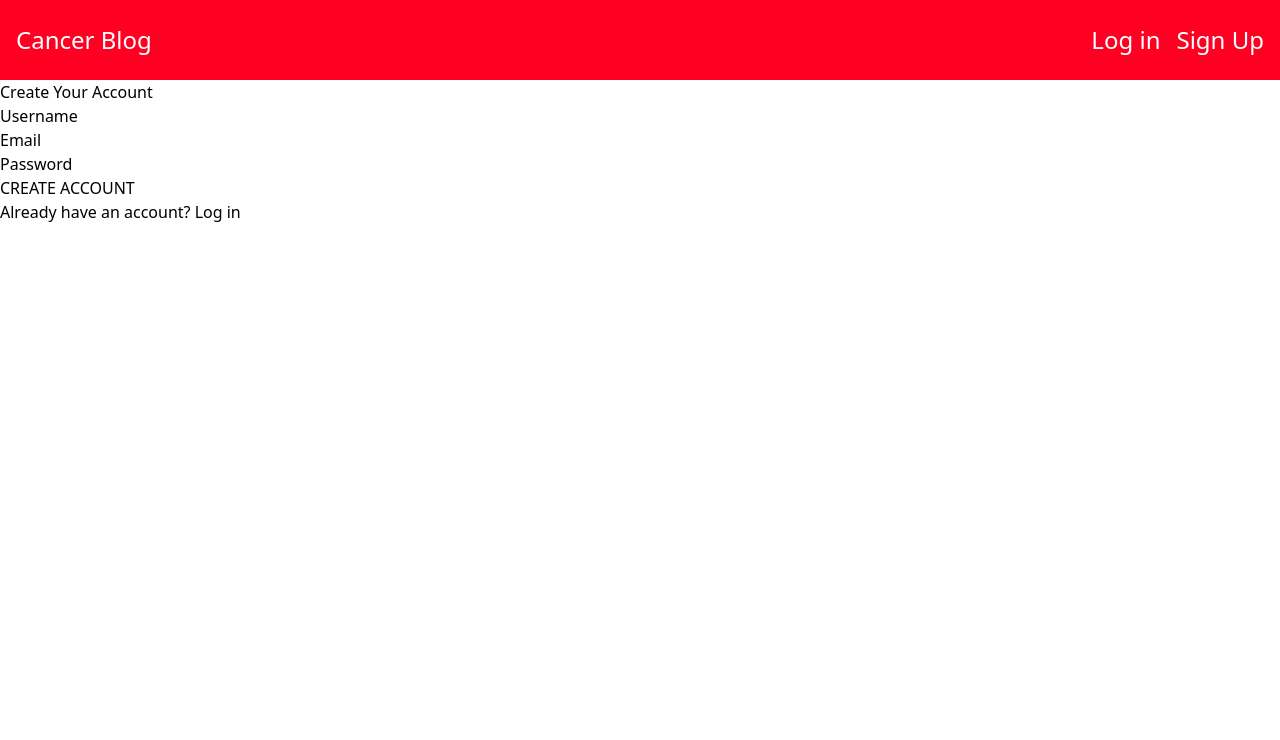
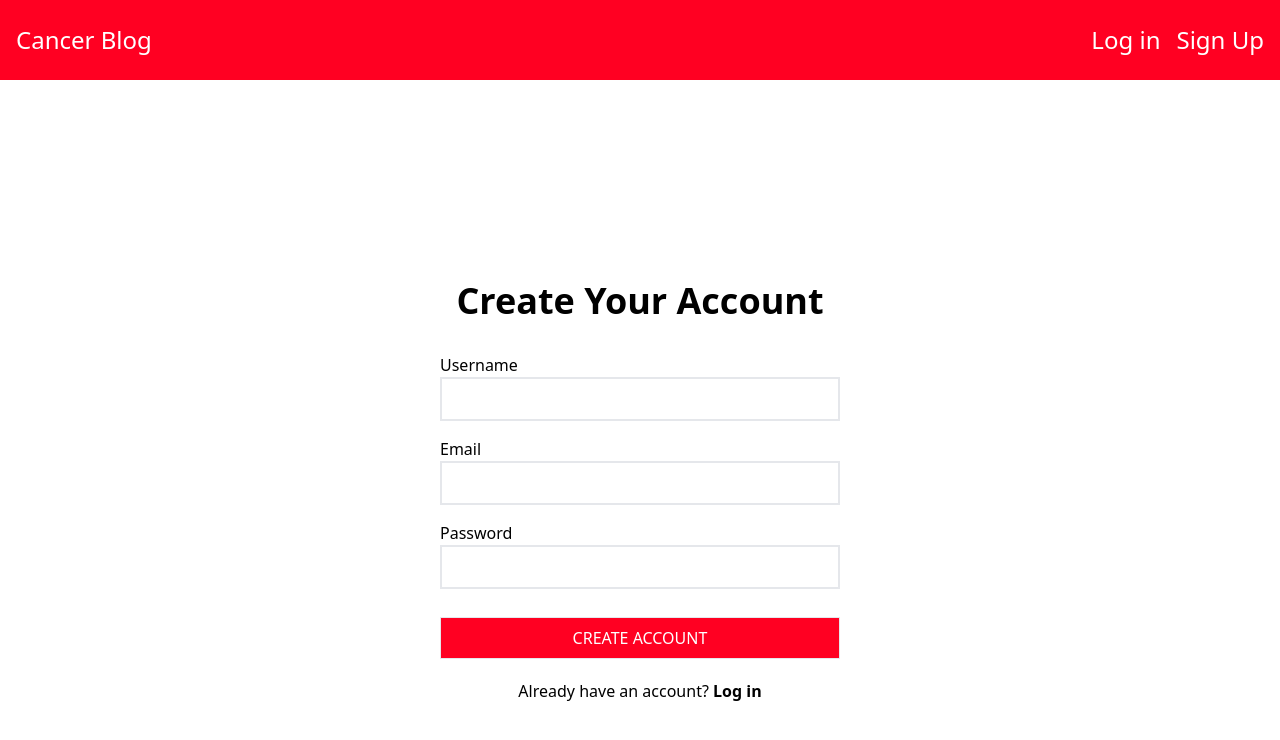
Before and after one commit to chris-15/Journey, a React (Create React App) app in the folder client/: page /signup in a window 1280 px wide. Shown: the top 740 px of the page. Built offline with nearby package versions, Linux system fonts and the light colour scheme; the HTML template or start-up script is replaced by a standard one.

Commit message:
added initial styling to sign up page

```diff
--- a/client/src/pages/Signup.js
+++ b/client/src/pages/Signup.js
@@ -1,12 +1,14 @@
-import React, { useState } from 'react';
-import { useMutation } from '@apollo/client';
-import { ADD_USER } from '../utils/mutations';
+import React, { useState } from "react";
+import { useMutation } from "@apollo/client";
+import { ADD_USER } from "../utils/mutations";
+import Auth from "../utils/auth";
+
 
 const Signup = () => {
   const [formState, setFormState] = useState({
-        username: '',
-        email: '',
-        password: '',
+    username: "",
+    email: "",
+    password: "",
   });
 
   const [addUser, { error }] = useMutation(ADD_USER);
@@ -36,41 +38,66 @@ const Signup = () => {
   };
 
   return (
-    <main>
-        <div>
-            <form>
-                <h2>
+    <main className="grid grid-cols-1 h-screen w-full">
+      <div className="flex flex-col justify-center">
+        <form
+          className="max-w-[400px] w-full mx-auto"
+          onSubmit={handleFormSubmit}
+        >
+          <h2 className="text-4xl font-bold text-center py-6">
             Create Your Account
           </h2>
           {/* username */}
-                <div>
-                    <label htmlFor='username'>Username</label>
-                    <input id='username' type='username' name='username'></input>
+          <div className="flex flex-col py-2">
+            <label htmlFor="username">Username</label>
+            <input
+              className="border-2 p-2"
+              id="username"
+              type="username"
+              name="username"
+              value={formState.username}
+              onChange={handleChange}
+            />
           </div>
 
           {/* email */}
-                <div>
-                    <label htmlFor='email'>Email</label>
-                    <input id='email' type='email' name='email'></input>
+          <div className="flex flex-col py-2">
+            <label htmlFor="email">Email</label>
+            <input
+              className="border-2 p-2"
+              id="email"
+              type="email"
+              name="email"
+              value={formState.email}
+              onChange={handleChange}
+            />
           </div>
 
           {/* password */}
-                <div>
-                    <label htmlFor='password'>Password</label>
-                    <input id='password' type='password' name='password'></input>
+          <div className="flex flex-col py-2">
+            <label htmlFor="password">Password</label>
+            <input
+              className="border-2 p-2"
+              id="password"
+              type="password"
+              name="password"
+              value={formState.password}
+              onChange={handleChange}
+            />
           </div>
 
           <div>
-                    <button type='submit'>CREATE ACCOUNT</button>
+            <button className="border w-full my-5 py-2 bg-[#FF0022] text-white hover:underline" type="submit">CREATE ACCOUNT</button>
           </div>
 
-                <div>
-                    <p>Already have an account? Log in</p>
+          <div className="flex justify-around">
+            <p>Already have an account? <span className="font-bold hover:text-[#FF0022] hover:underline">Log in</span></p>
           </div>
         </form>
+        {error && <div>Something went wrong. Please try again!</div>}
       </div>
     </main>
-  )
-}
+  );
+};
 
-export default Signup
+export default Signup;
```
Lines whose indentation alone changed are shown as unchanged.
